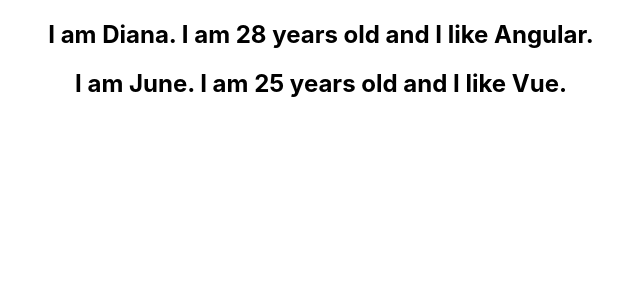
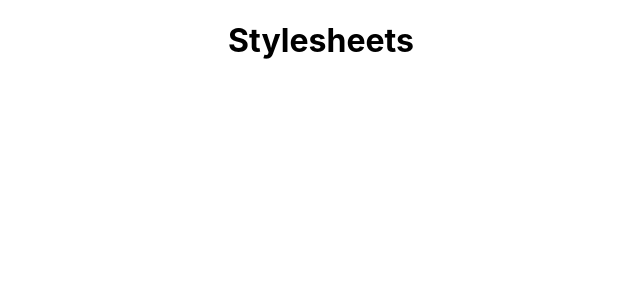
Before and after one commit to FelixOngati/hello-world-react, a React (Create React App) app: page / in a window 1280 px wide. Shown: the top 300 px of the page, without its empty margins (319-959 px from the left). Built offline with nearby package versions, Linux system fonts and the light colour scheme.

Commit message:
styling with stylesheet file

```diff
--- a/src/App.js
+++ b/src/App.js
@@ -12,11 +12,13 @@
 import ParentComponent from "./components/ParentComponent"
 import UserGreeting from './components/UserGreeting';
 import NameList from './components/NameList';
+import StyleSheets from "./components/StyleSheets";
 
 function App() {
   return (
     <div className="App">
-      <NameList/>
+        <StyleSheets primary={false}/>
+      {/*<NameList/>*/}
       {/* <UserGreeting/> */}
         {/* <ParentComponent/> */}
         {/*<EventBind/>*/}
--- a/src/components/NameList.js
+++ b/src/components/NameList.js
@@ -19,7 +19,7 @@
             skill: 'Vue'
         }
     ]
-    const personList = persons.map(person => <Person person={person}/> )
+    const personList = persons.map(person => <Person key={person.id} person={person}/> )
     return <div>{personList}</div>
 }
 
--- /dev/null
+++ b/src/components/StyleSheets.js
@@ -0,0 +1,13 @@
+import React from 'react'
+import './myStyles.css'
+
+function StyleSheets(props) {
+    let className = props.primary ? 'primary' : ''
+    return (
+        <div>
+            <h1 className={className}>Stylesheets</h1>
+        </div>
+    )
+}
+
+export default StyleSheets
--- /dev/null
+++ b/src/components/myStyles.css
@@ -0,0 +1,3 @@
+.primary{
+    color: orange;
+}
```
